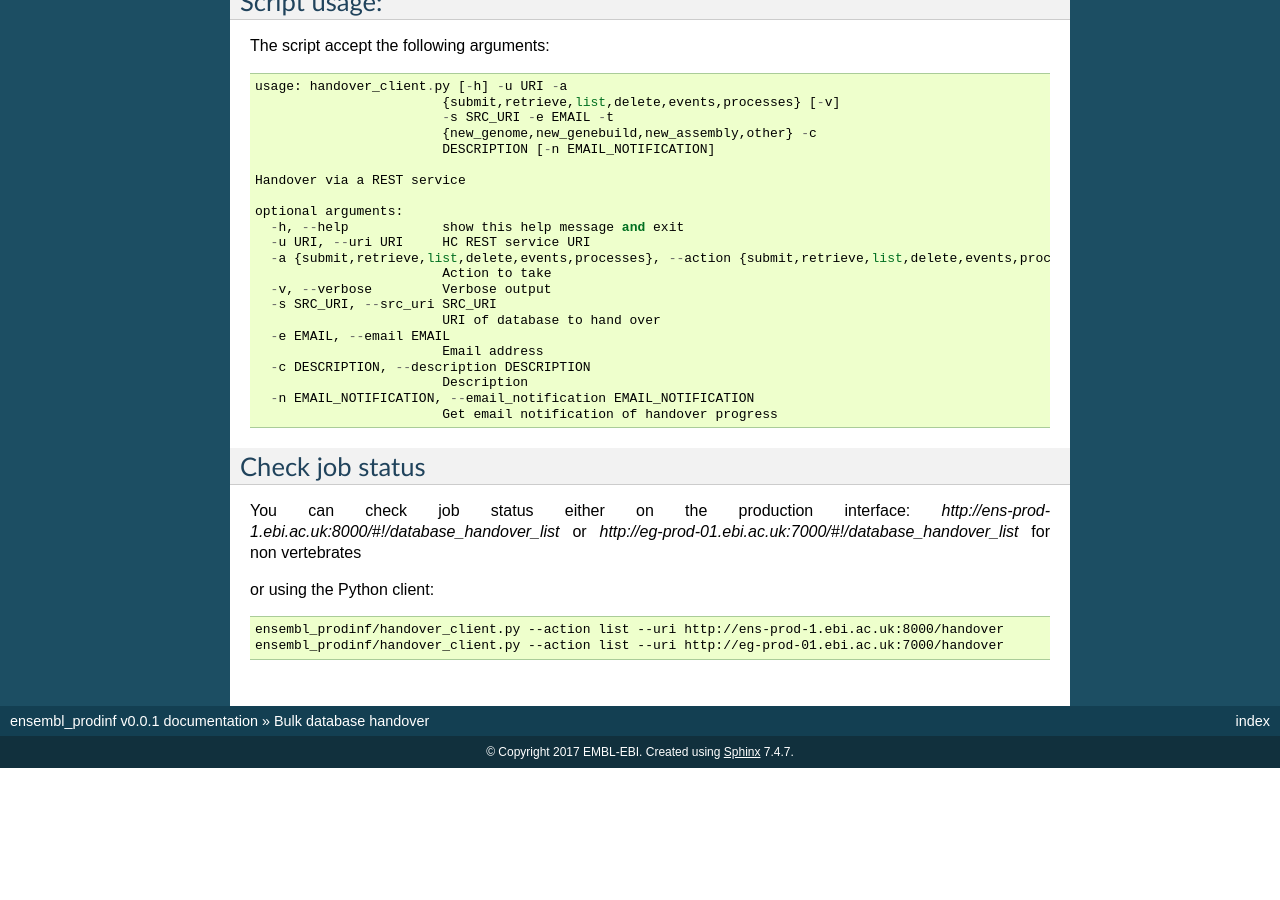
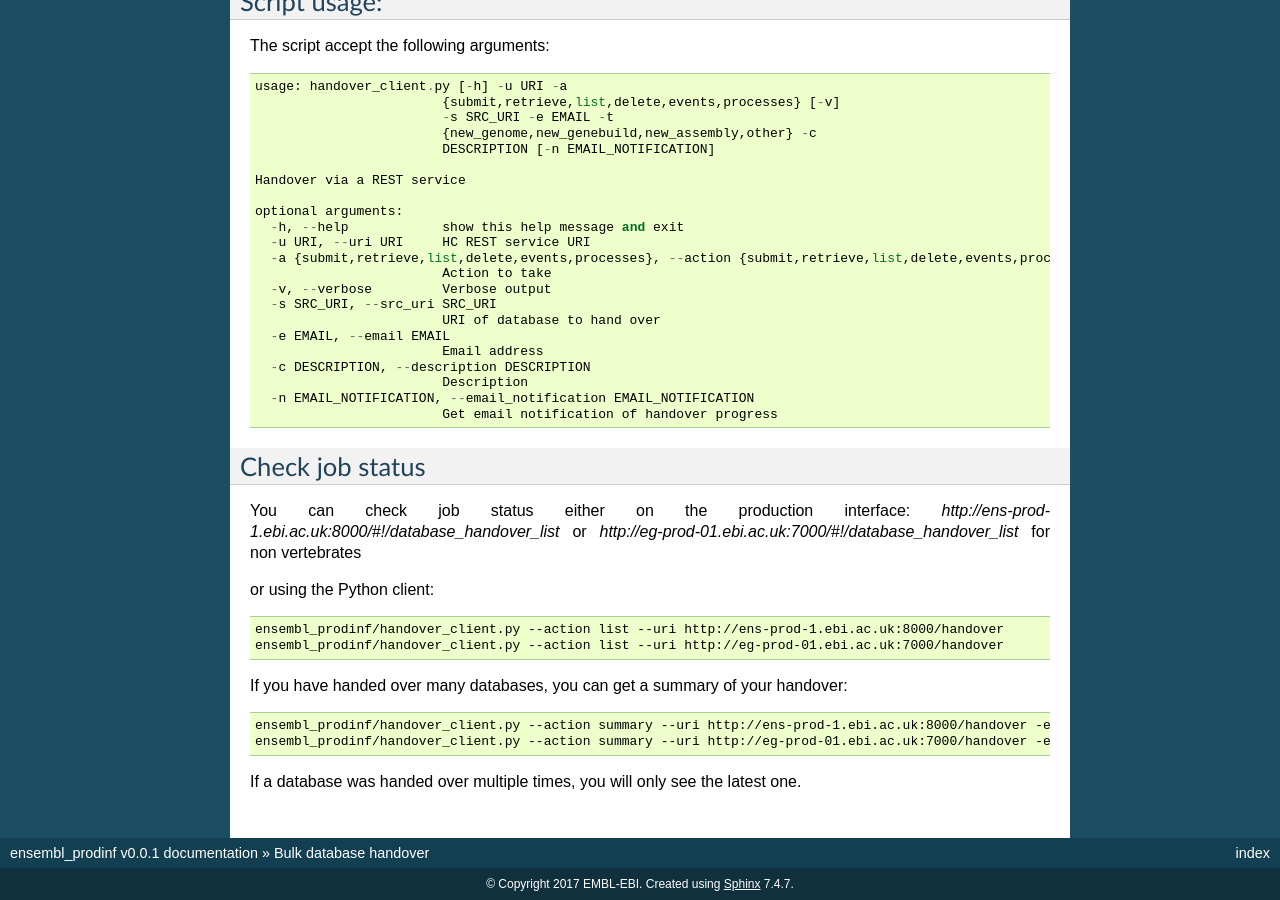
Before and after one commit to Ensembl/ensembl-prodinf-datachecks, a Sphinx documentation site: the page built from docs/bulk_handover_database.rst, in a window 1280 px wide and 900 px high, scrolled down 1435 px. Built offline with Sphinx 7.4.7, drawn with Linux system fonts in a browser that asks for light colours; before the commit the page ends 2203 px from its top, so only the background shows below that.

Commit message:
Added information about the summary parameter
Added information on how to use the summary parameter

```diff
--- a/docs/bulk_handover_database.rst
+++ b/docs/bulk_handover_database.rst
@@ -131,3 +131,12 @@ or using the Python client:
 
   ensembl_prodinf/handover_client.py --action list --uri http://ens-prod-1.ebi.ac.uk:8000/handover
   ensembl_prodinf/handover_client.py --action list --uri http://eg-prod-01.ebi.ac.uk:7000/handover
+
+If you have handed over many databases, you can get a summary of your handover:
+
+.. code-block:: bash
+
+  ensembl_prodinf/handover_client.py --action summary --uri http://ens-prod-1.ebi.ac.uk:8000/handover -e john.doe@ebi.ac.uk
+  ensembl_prodinf/handover_client.py --action summary --uri http://eg-prod-01.ebi.ac.uk:7000/handover -e john.doe@ebi.ac.uk
+
+If a database was handed over multiple times, you will only see the latest one.
```
